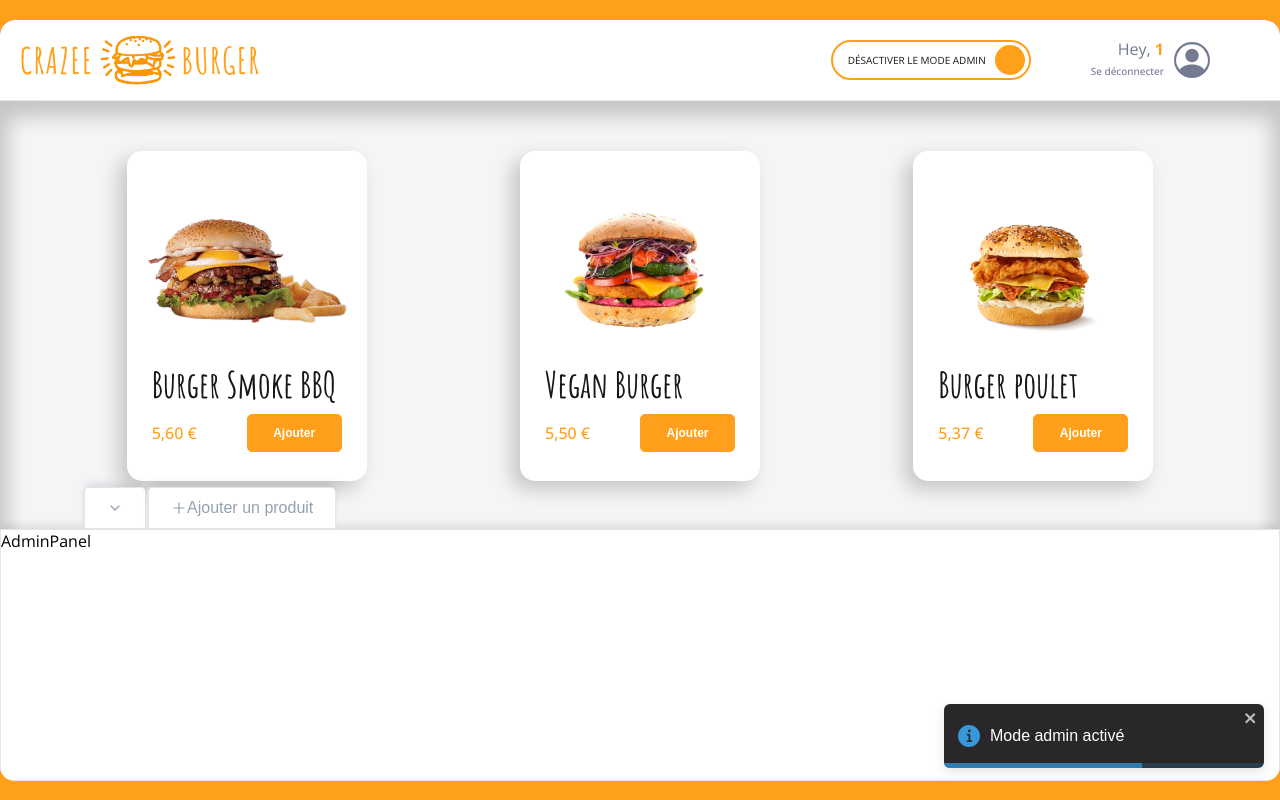
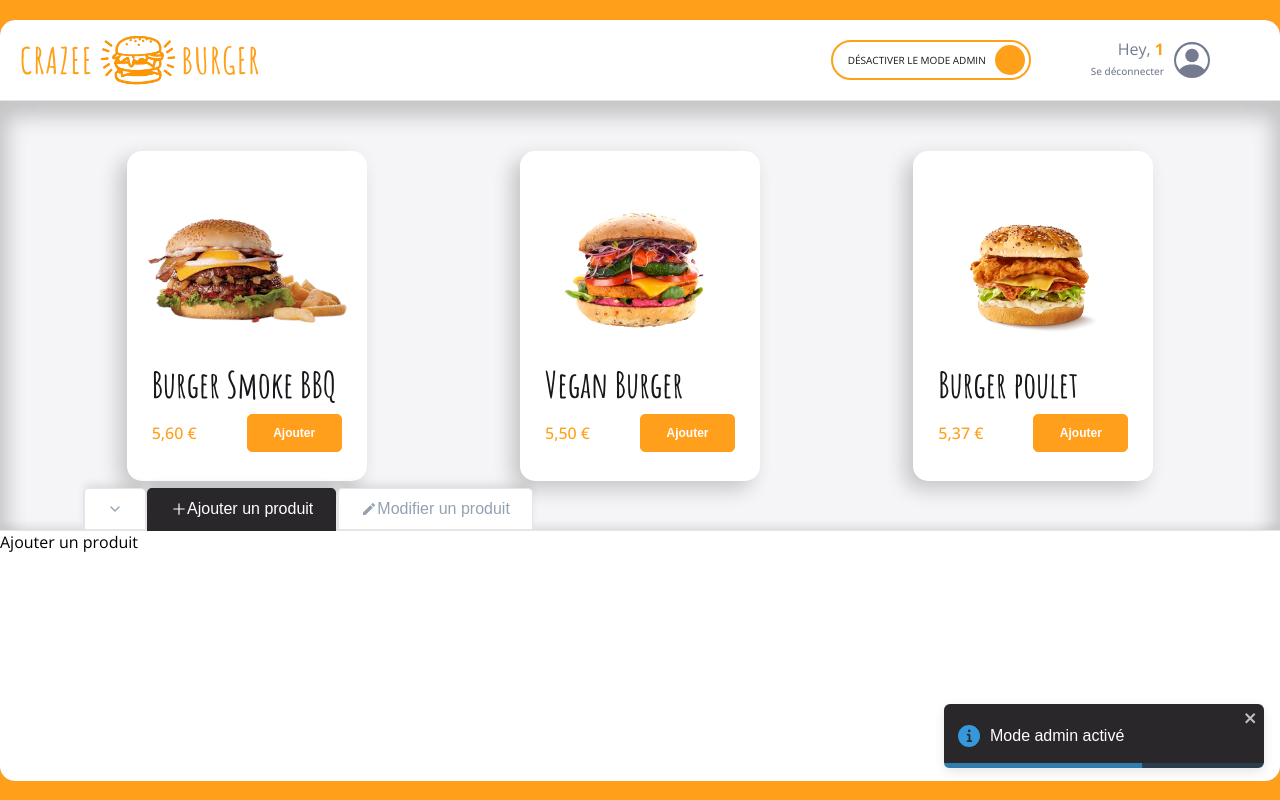
Before and after one commit to karimLamari/crazy-burger, a React (Vite) app: page /order/1 in a window 1280 px wide. Both pictures are taken after a click on the label 930 px from the left and 60 px from the top of the page. Built offline with nearby package versions, Linux system fonts and the light colour scheme; grey boxes are pictures that could not be loaded.

Commit message:
F07: Add admin panel

```diff
--- a/src/components/pages/order/Main/Admin/Admin.jsx
+++ b/src/components/pages/order/Main/Admin/Admin.jsx
@@ -2,19 +2,20 @@
 import { theme } from "../../../../../theme";
 import AdminTabs from "./AdminTabs";
 import AdminPanel from "./AdminPanel";
-import { useState } from 'react';
+import { useContext } from "react";
+import OrderContext from "../../../../../context/OrderContext";
 
 export default function Admin() {
-
-        const [isCollapsed, setIsCollapsed] = useState(false);
+  const {
+    isCollapsed,
+  } = useContext(OrderContext);
 
   return (
     <AdminStyled>
-            <AdminTabs isCollapsed={isCollapsed} setIsCollapsed={setIsCollapsed} />
-            {!isCollapsed && <AdminPanel/>}
-
+      <AdminTabs />
+      {!isCollapsed && <AdminPanel />}
     </AdminStyled>
-  )
+  );
 }
 
 const AdminStyled = styled.div`
--- a/src/components/pages/order/Main/Admin/AdminPanel.jsx
+++ b/src/components/pages/order/Main/Admin/AdminPanel.jsx
@@ -1,15 +1,27 @@
-import React from 'react'
-import styled from 'styled-components';
-import { theme } from '../../../../../theme';
+import React, { useContext } from "react";
+import styled from "styled-components";
+import { theme } from "../../../../../theme";
+import OrderContext from "../../../../../context/OrderContext";
 
 export default function AdminPanel() {
+  const {
+    isAddSelected,
+
+    isEditSelected,
+  } = useContext(OrderContext);
+
   return (
-    <AdminPanelStyled>AdminPanel</AdminPanelStyled>
-  )
+    <AdminPanelStyled className="panel-admin">
+      {isEditSelected && "Modifier un produit"}
+      {isAddSelected && "Ajouter un produit"}
+    </AdminPanelStyled>
+  );
 }
 const AdminPanelStyled = styled.div`
-         height: 250px;
-         background: ${theme.colors.white};
-         border: 1px solid ${theme.colors.greyLight};
-         box-shadow:${theme.shadows.subtle};
- `;
+  height: 250px;
+  border-bottom-left-radius: ${theme.borderRadius.extraRound};
+  border-bottom-right-radius: ${theme.borderRadius.extraRound};
+  background: ${theme.colors.white};
+  border-top: 1px solid ${theme.colors.greyLight};
+  box-shadow: ${theme.shadows.subtle};
+`;
--- a/src/components/pages/order/Main/Admin/AdminTabs.jsx
+++ b/src/components/pages/order/Main/Admin/AdminTabs.jsx
@@ -3,24 +3,51 @@
 import { FiChevronDown, FiChevronUp } from "react-icons/fi";
 import { theme } from "../../../../../theme";
 import { AiOutlinePlus } from "react-icons/ai";
+import { MdModeEditOutline } from "react-icons/md";
+import OrderContext from "../../../../../context/OrderContext";
+import { useContext } from "react";
 
-export default function AdminTabs({ isCollapsed, setIsCollapsed }) {
+export default function AdminTabs() {
+  const {
+    isCollapsed,
+    setIsCollapsed,
+    isAddSelected,
+    setIsAddSelected,
+    isEditSelected,
+    setIsEditSelected,
+  } = useContext(OrderContext);
+
+   const selectAddTab = () => {
+    setIsCollapsed(false);
+    setIsAddSelected(true);
+    setIsEditSelected(false);
+  };
+
+  const selectEditTab = () => {
+    setIsCollapsed(false);
+    setIsAddSelected(false);
+    setIsEditSelected(true);
+  };
 
   return (
     <AdminTabsStyled>
       <Tab
-
         Icon={isCollapsed ? <FiChevronUp /> : <FiChevronDown />}
         onClick={() => setIsCollapsed(!isCollapsed)}
         className={isCollapsed ? "isActive" : ""}
         label=""
       />
-        <Tab
-
+      <Tab
         Icon={<AiOutlinePlus />}
-        onClick={() => setIsCollapsed(!isCollapsed)}
-        className={isCollapsed ? "isActive" : ""}
+        onClick={selectAddTab}
+        className={isAddSelected ? "isActive" : ""}
         label="Ajouter un produit"
+      />
+      <Tab
+        Icon={<MdModeEditOutline />}
+        onClick={selectEditTab}
+        className={isEditSelected ? "isActive" : ""}
+        label="Modifier un produit"
       />
     </AdminTabsStyled>
   );
@@ -29,13 +56,12 @@
 const AdminTabsStyled = styled.div`
   display: flex;
   padding: 0 20px;
-  .isActive{
-    background:${theme.colors.background_dark};
+  .isActive {
+    background: ${theme.colors.background_dark};
     color: ${theme.colors.white};
     border-color: ${theme.colors.background_dark};
   }
-  button{
-    margin-left:1px;
+  button {
+    margin-left: 1px;
   }
-
 `;
--- a/src/components/pages/order/OrderPage.jsx
+++ b/src/components/pages/order/OrderPage.jsx
@@ -8,17 +8,26 @@
 
 export default function OrderPage() {
   const [isModeAdmin, setIsModeAdmin] = useState(false);
+  const [isCollapsed, setIsCollapsed] = useState(false);
+  const [isAddSelected, setIsAddSelected] = useState(true);
+  const [isEditSelected, setIsEditSelected] = useState(false);
 
   const orderContextValue = {
     isModeAdmin,
-    setIsModeAdmin
+    setIsModeAdmin,
+    isCollapsed,
+    setIsCollapsed,
+    isAddSelected,
+    setIsAddSelected,
+    isEditSelected,
+    setIsEditSelected,
   };
 
   return (
     <OrderContext.Provider value={orderContextValue}>
       <OrderPageStyled>
         <div className="container">
-          <Navbar/>
+          <Navbar />
           <Main />
         </div>
       </OrderPageStyled>
--- a/src/components/reusable-ui/Tab.jsx
+++ b/src/components/reusable-ui/Tab.jsx
@@ -1,7 +1,7 @@
 import React from "react";
 import styled from "styled-components";
 import { theme } from "../../theme";
-export default function Tab({ label,Icon, onClick, className = "className" }) {
+export default function Tab({ label, Icon, onClick, className = "className" }) {
   return (
     <TabStyled onClick={onClick} className={className}>
       <div className="icon">{Icon}</div>
@@ -31,9 +31,9 @@
 
   &:hover {
     border-bottom: 2px solid ${theme.colors.white};
+    text-decoration: underline;
   }
   .icon {
     display: flex;
   }
-
 `;
--- a/src/context/OrderContext.jsx
+++ b/src/context/OrderContext.jsx
@@ -2,7 +2,17 @@
 
 const OrderContext = createContext({
   isModeAdmin: false,
-  setIsModeAdmin: () => {}
+  setIsModeAdmin: () => {},
+
+  isCollapsed: false,
+  setIsCollapsed: () => {},
+
+  isAddSelected: true,
+  setIsAddSelected: () => {},
+
+  isEditSelected: false,
+  setIsEditSelected: () => {}
+
 });
 
 export default OrderContext;
```
Also changed, not shown: src/components/pages/order/Main/Menu.jsx (+10 -10 lines), src/components/pages/order/Navbar/NavbarRightSideIncomplet.jsx (+7 -7 lines), src/components/pages/order/Navbar/ToastAdmin.jsx (+6 -6 lines). Lines whose indentation alone changed are shown as unchanged.
